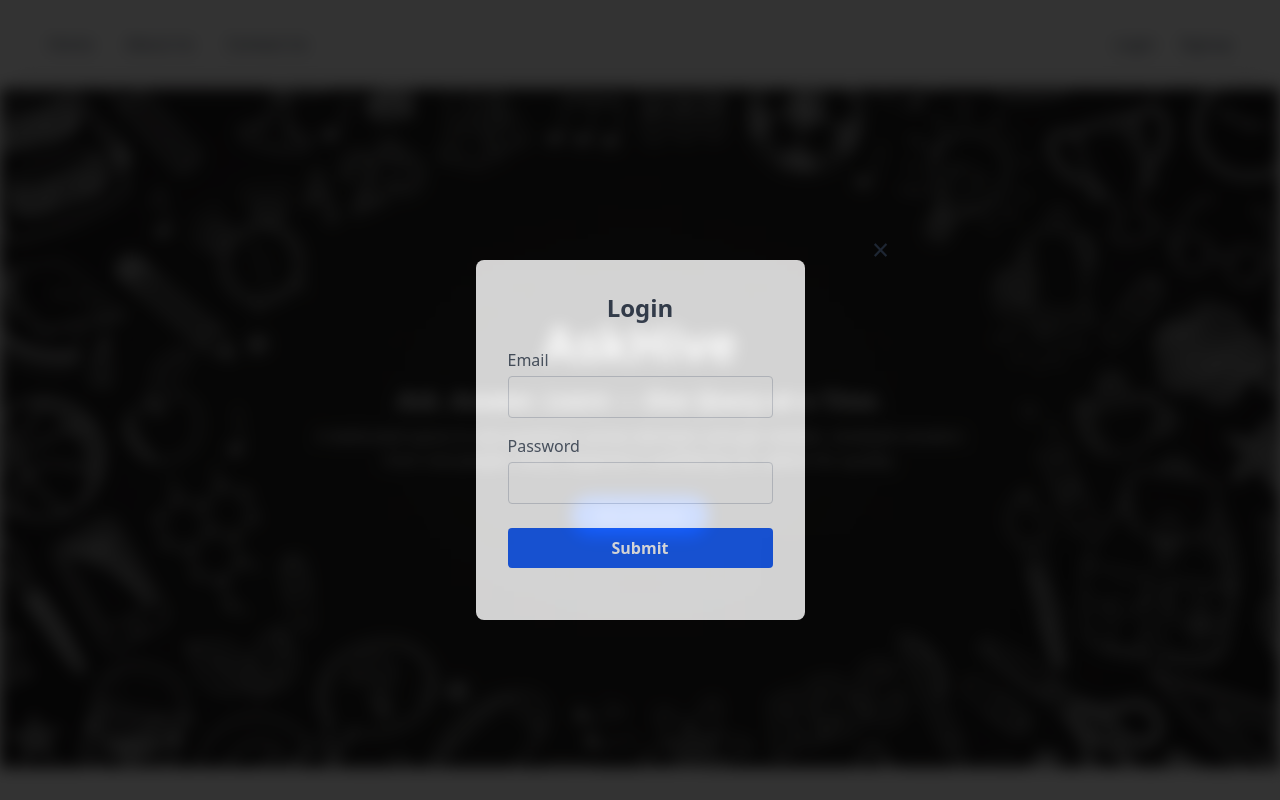
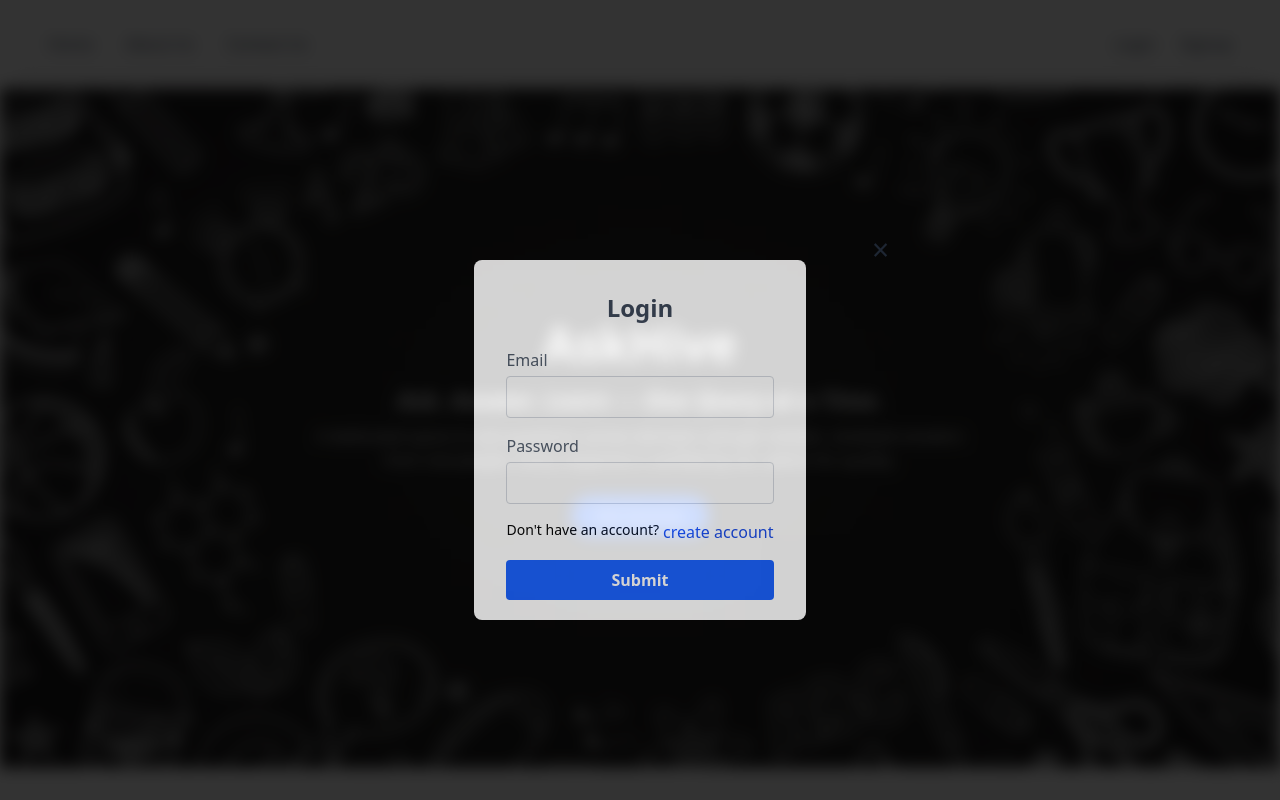
Before and after one commit to Soumita-Nag/QueryService, a Vue app: page / in a window 1280 px wide. Both pictures are taken after a click on the element "Login". Shown: the top 800 px of the page. Built offline with nearby package versions, Linux system fonts and the light colour scheme.

Commit message:
created interchange between login and signup

```diff
--- a/src/App.vue
+++ b/src/App.vue
@@ -6,7 +6,7 @@
   import Signup from './components/Signup.vue';
 
   import { reactive,ref } from 'vue';
-  const islogin=ref(true);
+  const islogin=ref(false);
   const visibility=reactive({
     HomePage:true,
     AskQueries:false,
@@ -34,7 +34,7 @@
 <template>
   <div class="relative min-h-screen">
     <div :class="{'blur-sm pointer-events-none':visibility.Login || visibility.Signup}">
-      <NavBar @activate="changeVisibility"/>
+      <NavBar @activate="changeVisibility" :islogin="islogin"/>
       <HomePage @activate="changeVisibility" v-if="visibility.HomePage" :islogin="islogin"/>
       <askQueries v-if="visibility.AskQueries"/>
     </div>
--- a/src/components/Login.vue
+++ b/src/components/Login.vue
@@ -20,7 +20,7 @@
         />
       </div>
 
-      <div class="mb-6">
+      <div class="mb-4">
         <label for="pwd" class="block text-gray-600 mb-1">Password</label>
         <input
           type="password"
@@ -29,6 +29,10 @@
           class="w-full px-4 py-2 border border-gray-300 rounded focus:outline-none focus:ring-2 focus:ring-blue-400"
           required
         />
+      </div>
+      <div class="flex gap-1 mb-4">
+        <p class="text-sm">Don't have an account? </p>
+        <a @click="showSignup" class="text-[16px] text-blue-700 cursor-pointer">create account</a>
       </div>
 
       <button
@@ -48,5 +52,9 @@ const submitLogin = () => {
 const closeModal=()=>{
     emit('activate',false,'Login');
 }
+const showSignup=()=>{
+    emit('activate',false,'Login');
+    emit('activate',true,'Signup')
+}
 </script>
 <style scoped></style>
--- a/src/components/NavBar.vue
+++ b/src/components/NavBar.vue
@@ -5,7 +5,7 @@
       <span @click="showAbout" class="hover:text-blue-600 cursor-pointer transition-colors">About Us</span>
       <span @click="showContact" class="hover:text-blue-600 cursor-pointer transition-colors">Contact Us</span>
     </div>
-    <div class="flex gap-6 text-gray-700 font-medium text-base">
+    <div class="flex gap-6 text-gray-700 font-medium text-base" v-show="!props.islogin">
       <span class="hover:text-green-600 cursor-pointer transition-colors" @click="showLogin">Login</span>
       <span class="hover:text-green-600 cursor-pointer transition-colors" @click="showSignup">Signup</span>
     </div>
@@ -13,6 +13,10 @@
 </template>
 
 <script setup>
+import { defineProps } from 'vue';
+    const props=defineProps({
+        islogin:Boolean,
+    })
     const emit=defineEmits(['activate']);
     const showHome=()=>{
         emit('activate',true,'HomePage');
--- a/src/components/Signup.vue
+++ b/src/components/Signup.vue
@@ -31,7 +31,7 @@
         />
       </div>
 
-      <div class="mb-6">
+      <div class="mb-4">
         <label for="pwd" class="block text-gray-600 mb-1">Password</label>
         <input
           type="password"
@@ -41,7 +41,10 @@
           required
         />
       </div>
-
+      <div class="flex gap-1 mb-4">
+        <p class="text-sm">Already have an account? </p>
+        <a @click="showLogin" class="text-[16px] text-blue-700 cursor-pointer">login</a>
+      </div>
       <button
         type="submit"
         class="w-full bg-blue-600 hover:bg-blue-700 text-white font-semibold py-2 px-4 rounded transition duration-300"
@@ -59,5 +62,9 @@ const submitSignup = () => {
 const closeModal=()=>{
     emit('activate',false,'Signup');
 }
+const showLogin=()=>{
+    emit('activate',false,'Signup');
+    emit('activate',true,'Login');
+}
 </script>
 <style scoped></style>
```
